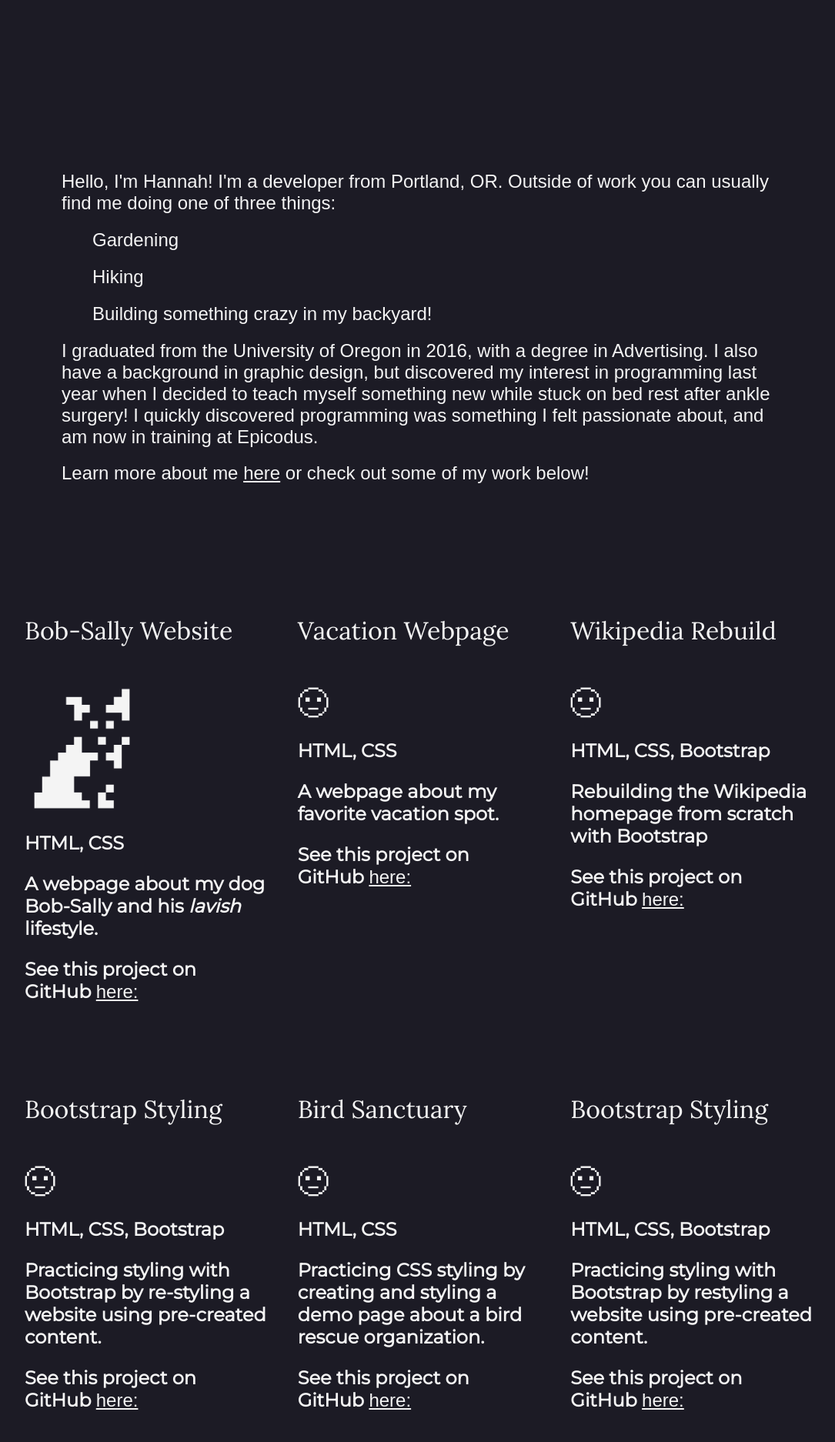
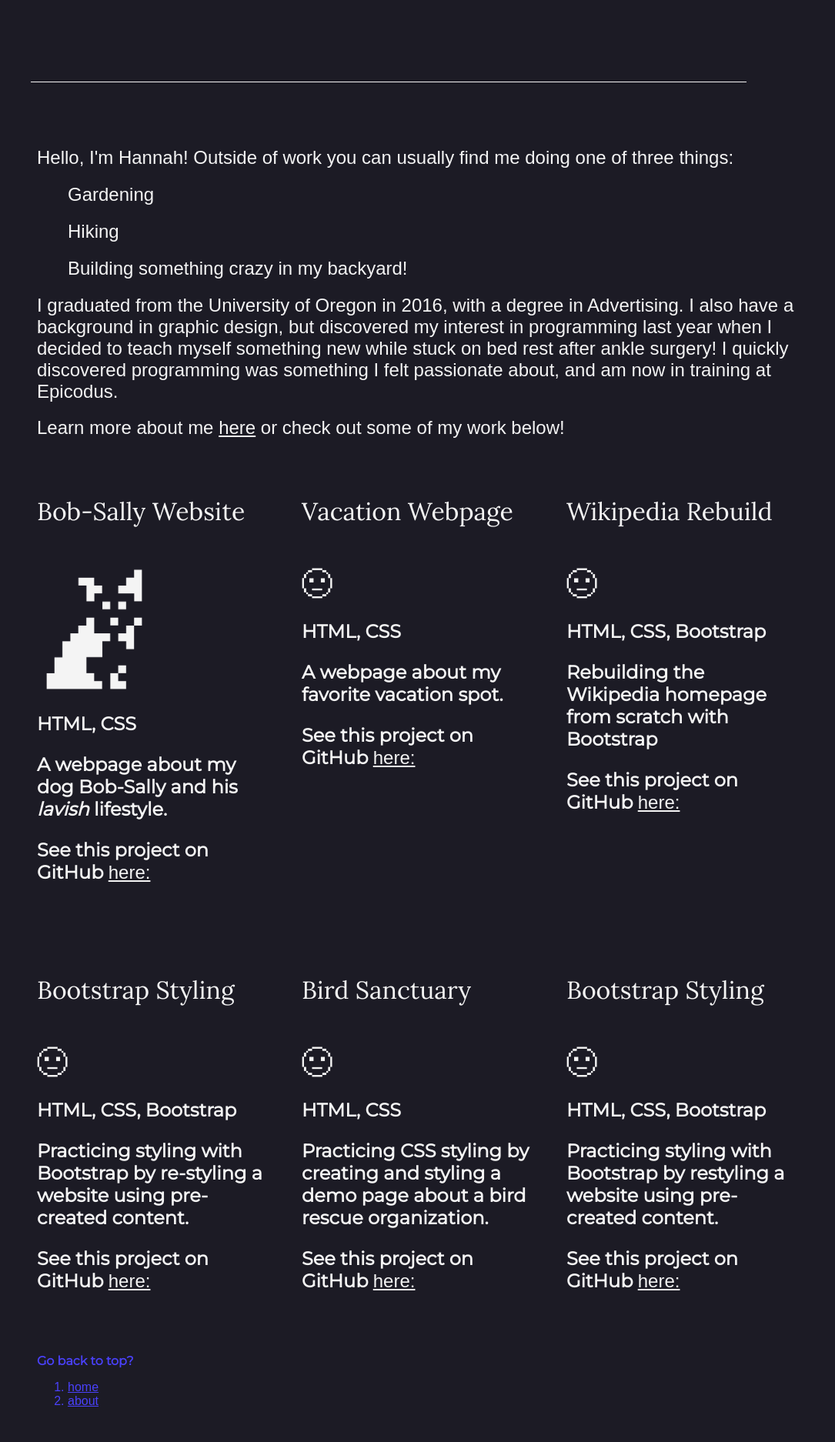
Before and after one commit to HBeinstein/portfolio, a plain HTML site: page index.html in a window 1280 px wide. Shown: the part 726-2600 px from the top of the page at 77% size, without its empty margins (96-1181 px from the left). Drawn offline with Linux system fonts and the light colour scheme; a web font is replaced by a local one.

Commit message:
standardize margins in body

```diff
--- a/CSS/styles.css
+++ b/CSS/styles.css
@@ -53,7 +53,7 @@ ul li {
 }
 
 .about:hover {
-	border-color: #4a41fb;;
+	border-color: #4a41fb;
 }
 
 .landing-container {
@@ -62,6 +62,7 @@ ul li {
 	align-items: center;
 	justify-content: center;
 	flex-direction: column;
+	border-bottom: 1.5px solid #f4f4f4;
 }
 
 .welcome-text {
@@ -73,10 +74,10 @@ ul li {
 	margin: 0;
 }
 
-/* .hi-there-followup {
-	font-size: 1em;
-	margin: 0;
-} */
+.welcome-text {
+	padding-top: 3em;
+
+}
 
 .arrow {
 	max-width: .5em;
@@ -88,8 +89,8 @@ ul li {
 	align-content: flex-start;
 }
 
-.about-me-text {
-padding: 6em;
+.lower-content {
+	padding: 4em;
 }
 
 .about-me-text h2 {
@@ -104,9 +105,6 @@ padding: 6em;
 	display: grid;
 	grid-template-columns: 1fr 1fr 1fr;
 	grid-gap: 2.5em;
-	padding-left: 3em;
-	padding-right: 3em;
-	/* grid-template-rows: 10em; */
 }
 
 .content-container a {
@@ -120,3 +118,11 @@ padding: 6em;
 .project1 img {
 	min-width: 10em;
 }
+
+.footer a, .footer {
+	color: #4a41fb;
+}
+
+.nav-header {
+	font-size: 1em;
+}
--- a/index.html
+++ b/index.html
@@ -14,15 +14,14 @@
 	<div class="landing-container">
 		<div class="welcome-text">
 			<h1 class="hi-there">Hi there!</h1>
-			<h2 class="hi-there-followup">I'm <span style="color:#4a41fb" class="hannah-span-color">Hannah</span> a developer and designer currently living and working in Portland, OR.</h2>
+			<h2 class="hi-there-followup">I'm <span style="color:#4a41fb" class="hannah-span-color">Hannah</span>, a developer and designer currently living and working in Portland, OR.</h2>
 		</div>
 	</div>
 
-
-
+	<div class="lower-content">
 		<div class="about-me-container" id="about-me-container">
 			<div class="about-me-text">
-			<h2>Hello, I'm Hannah! I'm a developer from  Portland, OR. Outside of work you can usually find me doing one of three things:</h2>
+				<h2>Hello, I'm Hannah! Outside of work you can usually find me doing one of three things:</h2>
 				<ul>
 					<h2><li>Gardening</li></h2>
 					<h2><li>Hiking</li></h2>
@@ -83,14 +82,13 @@
 			</div>
 
 			<div class="footer">
-			<p>Go back to top?</p>
-			<ol>
+				<p class="nav-header">Go back to top?</p>
+				<ol class="navigation">
 					<li><a href="#header">home</a></li>
 					<li><a href="#about-me-container">about</a></li>
 				</ol>
 			</div>
-
 		</div>
-
+	</div>
 </body>
 </html>
```
Lines whose indentation alone changed are shown as unchanged.
